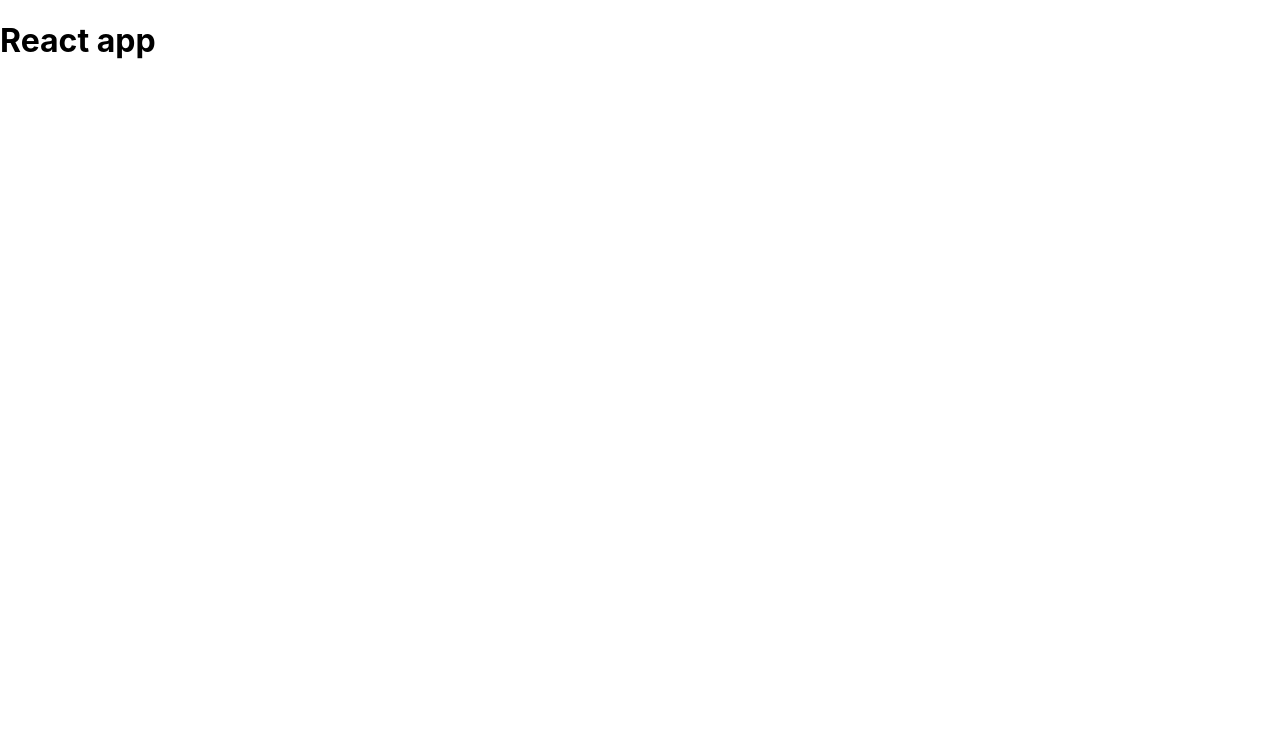
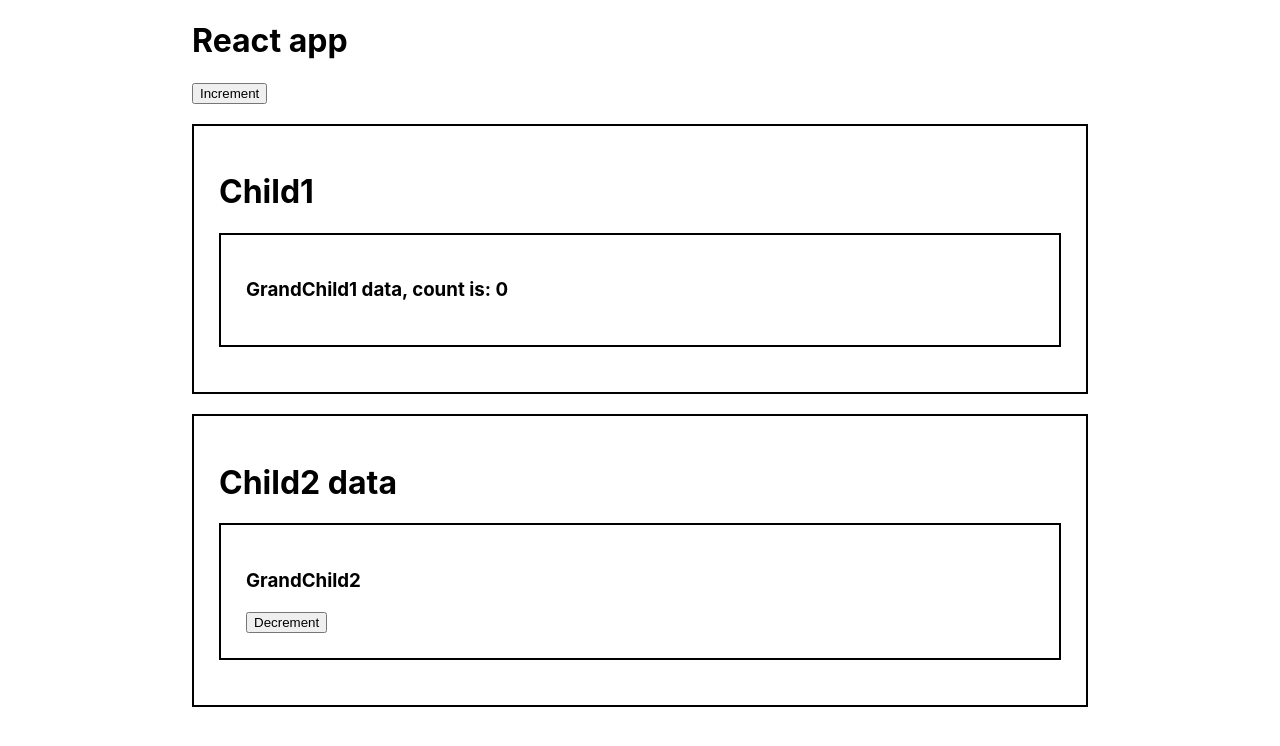
Before and after one commit to cvvkshcv/react-projects, a React (Create React App) app: page / in a window 1280 px wide. Shown: the top 746 px of the page. Built offline with nearby package versions, Linux system fonts and the light colour scheme.

Commit message:
added counter with redux

```diff
--- a/package.json
+++ b/package.json
@@ -8,7 +8,9 @@
     "@testing-library/user-event": "^12.8.3",
     "react": "^17.0.2",
     "react-dom": "^17.0.2",
+    "react-redux": "^8.0.5",
     "react-scripts": "4.0.3",
+    "redux": "^4.2.0",
     "web-vitals": "^1.1.2"
   },
   "scripts": {
--- a/src/App.js
+++ b/src/App.js
@@ -1,8 +1,24 @@
+import { useState } from 'react';
+import { useDispatch } from 'react-redux';
 import './App.css';
+import Child1 from './components/Child1';
+import Child2 from './components/Child2';
 function App() {
+
+  const dispatch = useDispatch();
+
+  const handleInc = () => {
+    dispatch({ type: 'INC' });
+  };
+
   return (
     <div className="App">
       <h1>React app</h1>
+
+      <button onClick={handleInc}>Increment</button>
+
+      <Child1 />
+      <Child2 />
     </div>
   );
 }
--- /dev/null
+++ b/src/components/Child1.js
@@ -0,0 +1,15 @@
+import { useState } from "react"
+import GrandChild1 from "./GrandChild1"
+
+function Child1() {
+  return (
+    <div className="border">
+      <h1>Child1</h1>
+
+
+      <GrandChild1 />
+    </div>
+  )
+}
+
+export default Child1
--- /dev/null
+++ b/src/components/Child2.js
@@ -0,0 +1,13 @@
+import GrandChild2 from "./GrandChild2"
+
+function Child2() {
+  return (
+    <div className="border">
+      <h1>Child2 data</h1>
+
+      <GrandChild2 />
+    </div>
+  )
+}
+
+export default Child2
--- /dev/null
+++ b/src/components/GrandChild1.js
@@ -0,0 +1,13 @@
+import { useSelector } from "react-redux"
+
+function GrandChild1() {
+  const count = useSelector(store => store.count);
+  // dispatch
+  return (
+    <div className="border">
+      <h3>GrandChild1 data, count is: {count}</h3>
+    </div>
+  )
+}
+
+export default GrandChild1
--- /dev/null
+++ b/src/components/GrandChild2.js
@@ -0,0 +1,19 @@
+import { useDispatch } from "react-redux";
+
+function GrandChild2() {
+
+  const dispatch = useDispatch();
+
+  const handleDEC = () => {
+    dispatch({ type: 'DEC' });
+  };
+
+  return (
+    <div className="border">
+      <h3>GrandChild2</h3>
+      <button onClick={handleDEC}>Decrement</button>
+    </div>
+  )
+}
+
+export default GrandChild2
--- a/src/index.css
+++ b/src/index.css
@@ -5,9 +5,18 @@ body {
     sans-serif;
   -webkit-font-smoothing: antialiased;
   -moz-osx-font-smoothing: grayscale;
+  margin: auto;
+  width: 70%;
 }
 
 code {
   font-family: source-code-pro, Menlo, Monaco, Consolas, 'Courier New',
     monospace;
 }
+
+
+.border {
+  margin: 20px 0;
+  padding: 25px;
+  border: 2px solid #000;
+}
--- a/src/index.js
+++ b/src/index.js
@@ -2,16 +2,22 @@ import React from 'react';
 import ReactDOM from 'react-dom';
 import './index.css';
 import App from './App';
-import reportWebVitals from './reportWebVitals';
+import { createStore } from 'redux';
+import { countReducer } from './store/reducer/count.reducer';
+import { Provider } from 'react-redux';
+/*
+1. Create a reducer
+2. createStore and pass reducer inside it
+3. Wrap <Provider> component around <App> component
+4. Pass the store to <Provider store={store}>
+*/
 
+const store = createStore(countReducer);
 ReactDOM.render(
   <React.StrictMode>
-    <App />
+    <Provider store={store}>
+      <App />
+    </Provider>
   </React.StrictMode>,
   document.getElementById('root')
 );
-
-// If you want to start measuring performance in your app, pass a function
-// to log results (for example: reportWebVitals(console.log))
-// or send to an analytics endpoint. Learn more: https://bit.ly/CRA-vitals
-reportWebVitals();
--- /dev/null
+++ b/src/store/reducer/count.reducer.js
@@ -0,0 +1,14 @@
+const initalState = {
+  count: 0
+};
+
+export const countReducer = (state = initalState, action) => {
+  switch (action.type) {
+    case 'INC':
+      return { count: state.count + 1 };
+    case 'DEC':
+      return { count: state.count - 1 };
+    default:
+      return state;
+  }
+}
```
Also changed, not shown: 1 other file (tests, documents, lock files or other folders).
